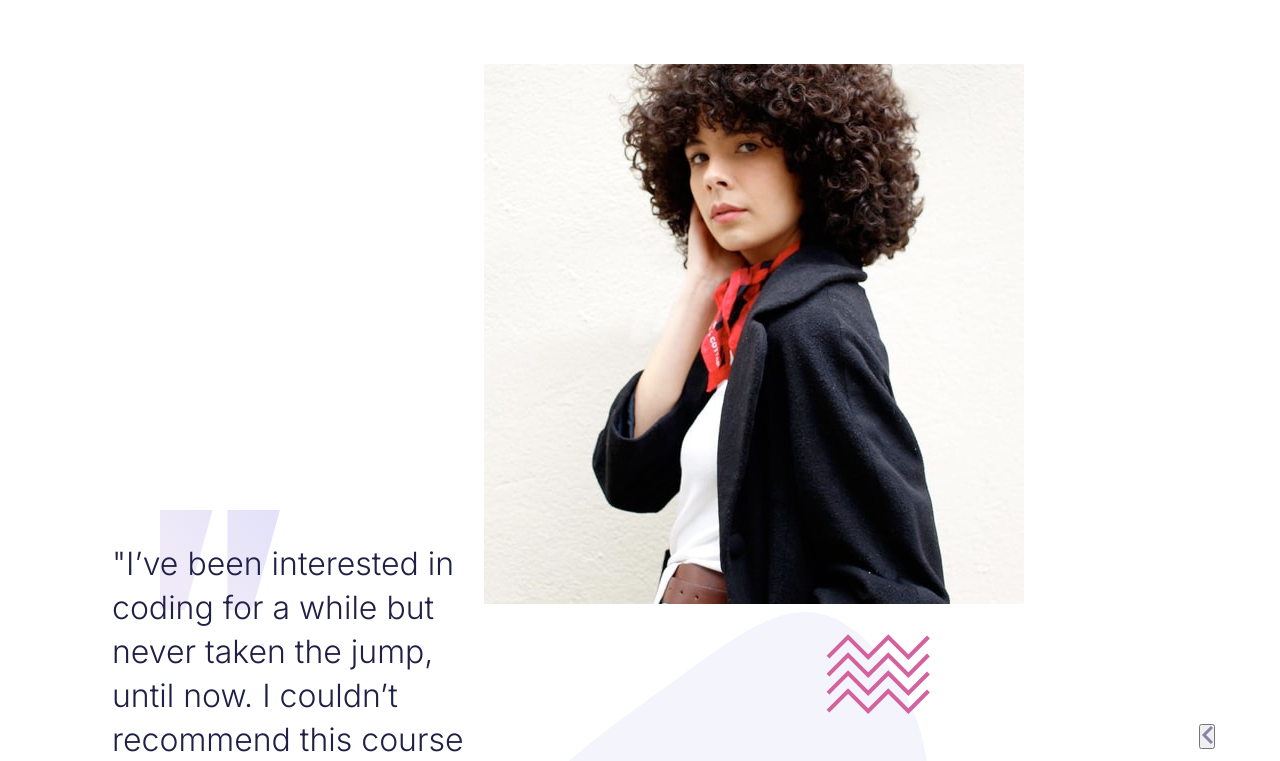
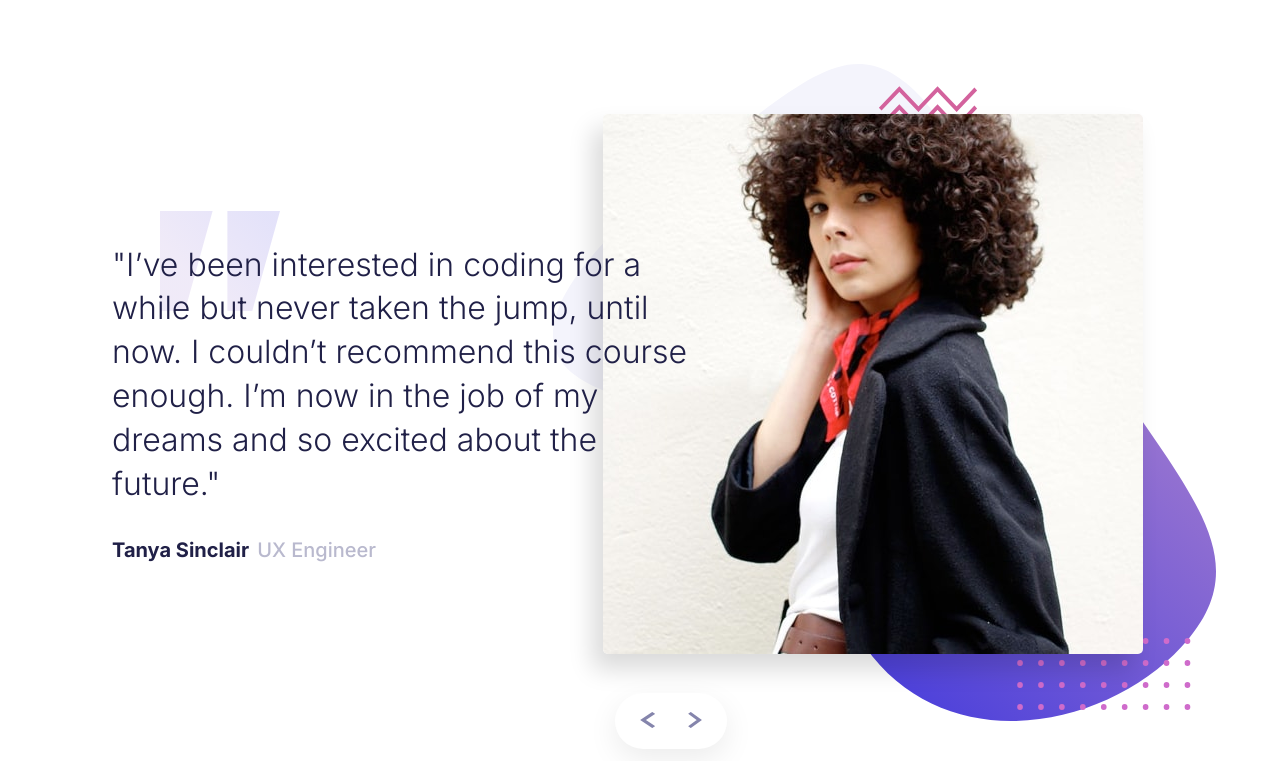
Before and after one commit to Maz-hub/testimonial-slider, a React (Vite) app: page / in a window 1280 px wide. Shown: the top 761 px of the page. Built offline with nearby package versions, Linux system fonts and the light colour scheme.

Commit message:
done with desktop right and left column

```diff
--- a/src/Testimonial.css
+++ b/src/Testimonial.css
@@ -1,19 +1,27 @@
 .testimonial {
     display: flex;
     align-items: center;
-    justify-content: space-between;
+    justify-content: center;
+    width: 100%;
+    height: 100%;
     max-width: 1440px;
     margin: 0 auto;
     padding: 4rem;
     position: relative;
+    box-sizing: border-box;
 }
+
 
 .testimonial__content {
     position: relative;
-    padding: var(--spacing-400) 0 0 var(--spacing-600);
-    max-width: 420px;
+    width: 710px;
+    height: 364px;
+    padding-top: var(--spacing-400);
+    padding-left: var(--spacing-600);
     z-index: 2;
+    margin-right: -10rem;
 }
+
 
 .testimonial__content img {
     position: absolute;
@@ -51,3 +59,75 @@
     margin-top: 0;
 
 }
+
+.testimonial__pattern-curve {
+    bottom: 0;
+    left: 0;
+}
+
+/* Right side*/
+
+.testimonial__image-container {
+    position: relative;
+    width: 687px;
+    height: 657px;
+    padding-top: 50px;
+    padding-right: 73px;
+    padding-bottom: 93px;
+    padding-left: 50px;
+}
+
+
+.testimonial__pattern-bg {
+    position: absolute;
+    top: 0;
+    left: 0;
+    width: 100%;
+    height: 100%;
+    z-index: 0;
+}
+
+
+.testimonial__image {
+    position: relative;
+    width: 540px;
+    height: 540px;
+    object-fit: cover;
+    border-radius: 5px;
+    box-shadow: -10px 15px 25px rgba(0, 0, 0, 0.15);
+    z-index: 1;
+}
+
+/* Buttons */
+.testimonial__nav {
+    position: absolute;
+    bottom: -28px;
+    /* Based on Figma: 28px under image */
+    left: 62px;
+    /* Based on Figma: 62px from left of image */
+    width: 112px;
+    height: 56px;
+    background-color: white;
+    border-radius: 999px;
+    /* Full pill */
+    display: flex;
+    align-items: center;
+    justify-content: space-between;
+    padding: 24px;
+    box-shadow: 0 10px 30px rgba(0, 0, 0, 0.08);
+    z-index: 3;
+}
+
+/* Buttons (no background or border) */
+.testimonial__nav button {
+    background: none;
+    border: none;
+    cursor: pointer;
+    padding: 0;
+}
+
+/* Arrow Icons */
+.testimonial__nav img {
+    width: 16px;
+    height: 16px;
+}
--- a/src/components/Testimonial.jsx
+++ b/src/components/Testimonial.jsx
@@ -27,12 +27,6 @@ const Testimonial = ({ testimonial, onNext, onPrev }) => {
             alt={`Photo of ${testimonial.name}`}
           />
           <img src={patternBg} alt="" className="testimonial__pattern-bg" />
-          <img
-            src={patternCurve}
-            alt=""
-            className="testimonial__pattern-curve"
-          />
-        </div>
           {/* Buttons */}
           <div className="testimonial__nav">
             <button onClick={onPrev} className="btn_Prev">
@@ -43,6 +37,8 @@ const Testimonial = ({ testimonial, onNext, onPrev }) => {
             </button>
           </div>
         </div>
+      </div>
+      <img src={patternCurve} alt="" className="testimonial__pattern-curve" />
     </>
   );
 };
--- a/src/index.css
+++ b/src/index.css
@@ -1,13 +1,17 @@
-:root {
-  --blue-950: hsl(240, 38%, 20%);
-  --gray-400: hsl(240, 18%, 77%);
-}
-
 * {
   box-sizing: border-box;
   margin: 0;
   padding: 0;
 }
+
+html,
+body {
+  height: 100%;
+  overflow: hidden;
+  /* Prevents scroll */
+  margin: 0;
+}
+
 
 body {
   font-family: 'Inter', sans-serif;
```
Lines whose indentation alone changed are shown as unchanged.
